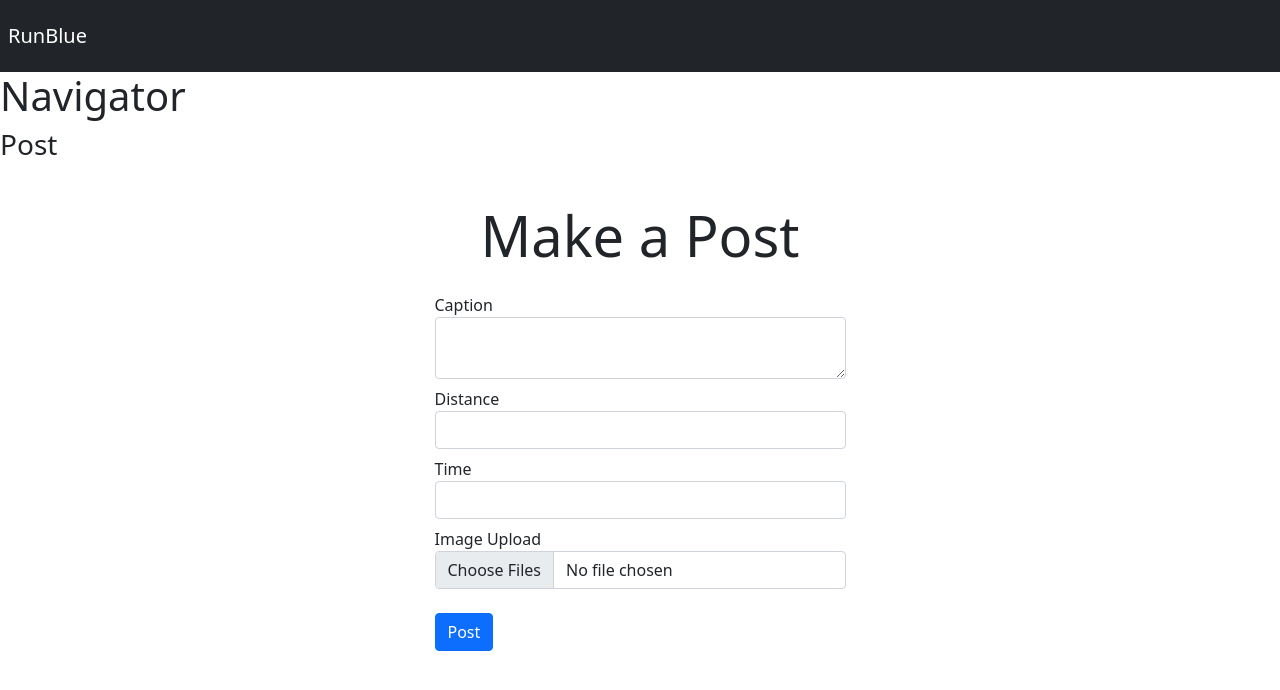
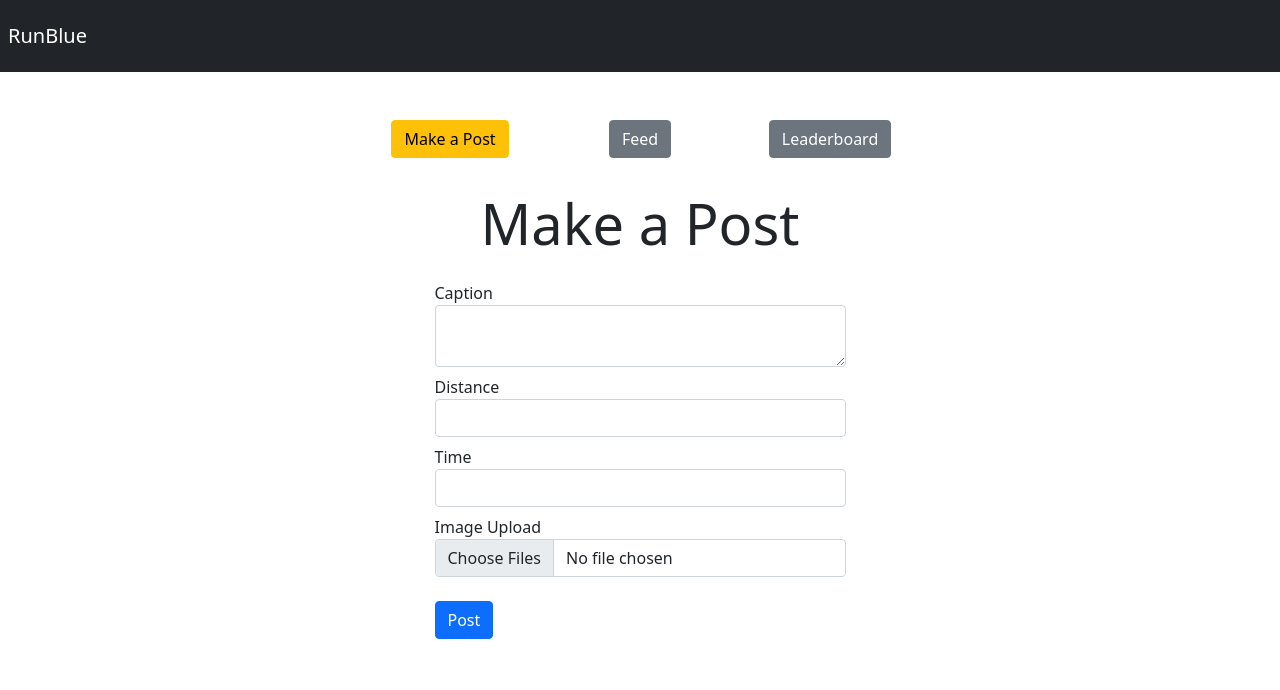
Before and after one commit to Zheng-Hu/EECS493-Final-Project, a Vue app in the folder frontend/: page /post in a window 1280 px wide. Shown: the top 690 px of the page. Built offline with nearby package versions, Linux system fonts and the light colour scheme.

Commit message:
Added redirects on button clicks, Navigator

```diff
--- a/frontend/src/App.vue
+++ b/frontend/src/App.vue
@@ -14,6 +14,3 @@
         <router-view/>
     </div>
 </template>
-
-<style>
-</style>
--- a/frontend/src/components/Navigator.vue
+++ b/frontend/src/components/Navigator.vue
@@ -1,7 +1,19 @@
 <template>
-  <div>
-      <h1>Navigator</h1>
-      <h3>{{ page }}</h3>
+  <div class="container text-center mt-5">
+      <div class="row justify-content-center">
+            <div class="col-sm-2">
+                <router-link to="/post" v-if="page == 'Post'" class="btn btn-warning">Make a Post</router-link>
+                <router-link to="/post" v-else class="btn btn-secondary">Make a Post</router-link>
+            </div>
+            <div class="col-sm-2">
+                <router-link to="/feed" v-if="page == 'Feed'" class="btn btn-warning">Feed</router-link>
+                <router-link to="/feed" v-else class="btn btn-secondary">Feed</router-link>
+            </div>
+            <div class="col-sm-2">
+                <router-link to="/leaderboard" v-if="page == 'Leaderboard'" class="btn btn-warning">Leaderboard</router-link>
+                <router-link to="/leaderboard" v-else class="btn btn-secondary">Leaderboard</router-link>
+            </div>
+      </div>
   </div>
 </template>
 
--- a/frontend/src/views/Feed.vue
+++ b/frontend/src/views/Feed.vue
@@ -1,6 +1,6 @@
 <template>
     <div>
-          <div>
+        <div>
             <Navigator page="Feed"/>
         </div>
         <div>
--- a/frontend/src/views/Leaderboard.vue
+++ b/frontend/src/views/Leaderboard.vue
@@ -1,7 +1,7 @@
 <template>
     <div>
-          <div>
-            <Navigator page="Feed"/>
+        <div>
+            <Navigator page="Leaderboard"/>
         </div>
         <div>
         </div>
--- a/frontend/src/views/Login.vue
+++ b/frontend/src/views/Login.vue
@@ -14,8 +14,8 @@
                             <input type="password" class="form-control">
                         </div>
                         <div class="mt-4">
-                            <button class="btn btn-primary mx-1">Log In</button>
-                            <button class="btn btn-warning mx-1">Sign Up</button>
+                            <router-link class="btn btn-primary mx-1" to="/feed">Log In</router-link>
+                            <router-link class="btn btn-warning mx-1" to="/signup">Sign Up</router-link>
                         </div>
                     </form>
                 </div>
--- a/frontend/src/views/Post.vue
+++ b/frontend/src/views/Post.vue
@@ -25,7 +25,7 @@
                                 <label>Image Upload</label>
                                 <input type="file" class="form-control" multiple accept="image/*">
                             </div>
-                            <button class="btn btn-primary mt-4">Post</button>
+                            <router-link to="/feed" class="btn btn-primary mt-4">Post</router-link>
                         </form>
                     </div>
                 </div>
--- a/frontend/src/views/SignUp.vue
+++ b/frontend/src/views/SignUp.vue
@@ -25,7 +25,7 @@
                             <label>Repeat Password</label>
                             <input type="password" class="form-control">
                         </div>
-                        <button class="btn btn-primary mt-4">Create Account</button>
+                        <router-link class="btn btn-primary mt-4" to="/feed">Create Account</router-link>
                     </form>
                 </div>
             </div>
```
